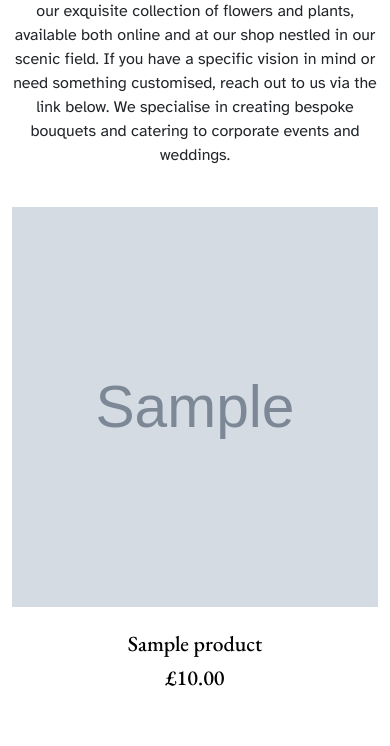
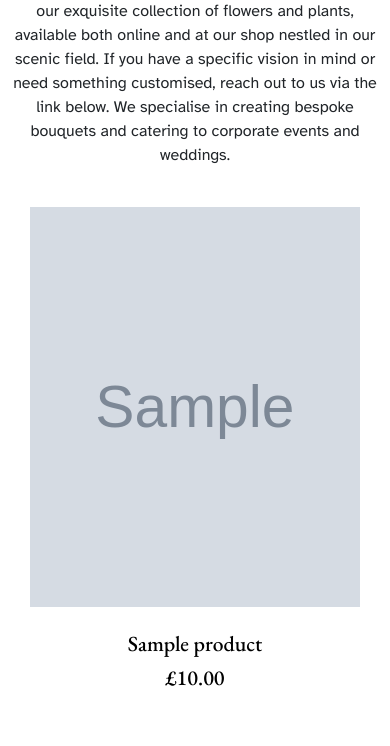
Before and after one commit to kosamad/the-meadow-project, a Django app: page /shop/ in a window 390 px wide. Shown: the part 298-1044 px from the top of the page. Before the commit the page ends 984 px from the top, so only its background shows below. Run offline with Django 3.2, Linux system fonts and the light colour scheme; tables that the repository leaves empty hold one stand-in row (values such as "Sample post"); grey boxes marked "Sample" are stand-in pictures; some libraries are stand-ins or nearby versions.

Commit message:
shop page styling for responsive images.

```diff
--- a/shop/templates/shop/shop.html
+++ b/shop/templates/shop/shop.html
@@ -36,7 +36,7 @@
     </div>
 
     <div class="row text-center align-items-center justify-content-center mt-4 mb-4">
-        <div class="col-12 col-md-6">
+        <div class="col-12 col-md-9 col-lg-6">
             <p>
                 Welcome to The Meadow Project's shop! Discover our exquisite collection of flowers and plants, available
                 both online and at our shop nestled in our scenic field. If
@@ -48,7 +48,7 @@
 
     <div class="row">
         {% for product in products %}
-        <div class="col-lg-3 col-md-6 col-12 mb-4 order-md-1">
+        <div class="col-lg-3 col-md-4 col-sm-6 col-12 mb-4">
             <a href="" class="no-link-style">
                 <div class="thumbnail">
                     <div class="image-container">
@@ -59,7 +59,7 @@
                         {% endif %}
                     </div>
                 </div>
-            <div class="row text-center product-text mt-4">
+            <div class="row text-center product-text mt-4 mb-4">
                 <h4 class="title-font">{{ product.friendly_name }}</h4>
                 <h4 class="title-font">£{{ product.price }}</h4>
             </div>
--- a/static/css/base.css
+++ b/static/css/base.css
@@ -186,16 +186,6 @@ color: #04724d;}
     object-position: center;
 }
 
-.gift-img-container { height: 500px;}
-
-.gift-img {
-    display: block;
-    width: 100%;
-    height: 250px;
-    margin: 0 auto;
-    object-fit: cover;
-    object-position: center;
-}
 
 /* Media Queries */
 
@@ -205,6 +195,12 @@ color: #04724d;}
       max-width: 80%;
     }
   }
+
+@media (max-width: 1298px){
+    .shop-img{
+        height: 15rem;
+    }
+}
 
 @media (max-width: 992px) {
     .img-events {
@@ -216,6 +212,34 @@ color: #04724d;}
 
 }
 
-.nav-logo{
+@media (max-width: 764px){
+    .shop-img{
+        height: 17rem;
+    }
+}
+
+@media (max-width: 574px){
+    .shop-img{
+        height: 25rem;
+        width: 90%;
+           }
+
+
+
+    .image-container {
+        display: flex;
+        align-items: center;
+        justify-content: center;
+        }
+}
+
+
+/* .nav-logo{
     height: 75px;
-    }
+    } */
+
+    /* @media (max-width: 566px){
+        .shop-img{
+            height: 250px;
+        }
+    } */
```
